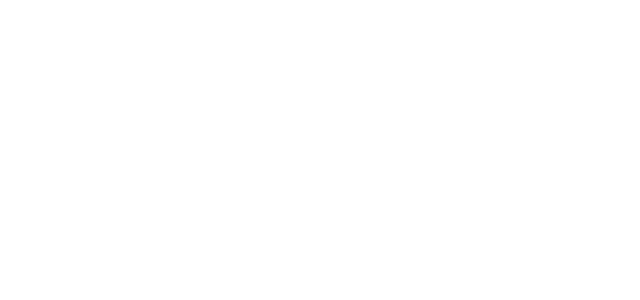
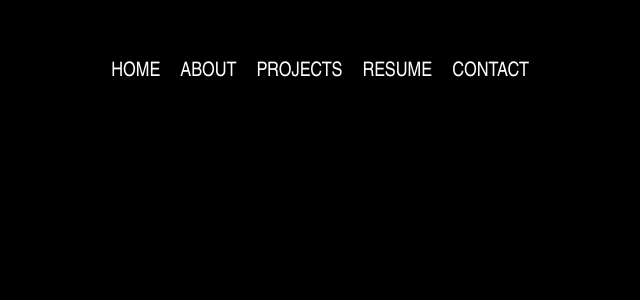
Before and after one commit to bardhoshimajlinda/Portfolio, an Angular app: page / in a window 1280 px wide. Shown: the top 300 px of the page, without its empty margins (593-1233 px from the left). Built offline with nearby package versions, Linux system fonts and the light colour scheme.

Commit message:
Navbar component

```diff
--- a/src/app/app.component.html
+++ b/src/app/app.component.html
@@ -0,0 +1,2 @@
+
+<app-navbar></app-navbar>
--- a/src/app/app.component.scss
+++ b/src/app/app.component.scss
@@ -0,0 +1,11 @@
+body {
+  background-color: black;
+  color: white; /* Set text color to white for better visibility on black background */
+}
+
+body, html {
+  margin: 0;
+  padding: 0;
+  height: 100%;
+  overflow: hidden; /* Optional: Hide overflow to prevent scrolling */
+}
--- a/src/app/app.component.ts
+++ b/src/app/app.component.ts
@@ -1,13 +1,14 @@
 import { Component } from '@angular/core';
 import { RouterOutlet } from '@angular/router';
+import {NavbarComponent} from "./navbar/navbar.component";
 
 @Component({
   selector: 'app-root',
   standalone: true,
-  imports: [RouterOutlet],
+  imports: [RouterOutlet, NavbarComponent],
   templateUrl: './app.component.html',
   styleUrl: './app.component.scss'
 })
 export class AppComponent {
-  title = 'PortfolioWeb';
+  title = 'My Portfolio';
 }
--- /dev/null
+++ b/src/app/navbar/navbar.component.html
@@ -0,0 +1,9 @@
+<nav>
+  <ul>
+    <li><a routerLink="/">HOME</a></li>
+    <li><a routerLink="/about">ABOUT</a></li>
+    <li><a routerLink="/projects">PROJECTS</a></li>
+    <li><a routerLink="/resume">RESUME</a></li>
+    <li><a routerLink="/contact">CONTACT</a></li>
+  </ul>
+</nav>
--- /dev/null
+++ b/src/app/navbar/navbar.component.scss
@@ -0,0 +1,24 @@
+nav {
+  background-color: #000000;
+  text-align: end;
+  font-size: 20px;
+  font-family: "Arial Narrow";
+  ul {
+    list-style-type: none;
+    padding-top: 30px;
+    padding-right: 100px;
+    margin: 30px;
+
+    li {
+      display: inline-block;
+      margin-right: 20px;
+      a {
+        color: #ffffff;
+        text-decoration: none;
+        &:hover {
+          color: red;
+        }
+      }
+    }
+  }
+}
--- a/src/styles.scss
+++ b/src/styles.scss
@@ -1 +1,4 @@
-/* You can add global styles to this file, and also import other style files */
+body {
+  background-color: black;
+  color: white;
+}
```
Also changed, not shown: src/app/navbar/navbar.component.ts (added, +12 -0 lines), 1 other file (tests, documents, lock files or other folders).
